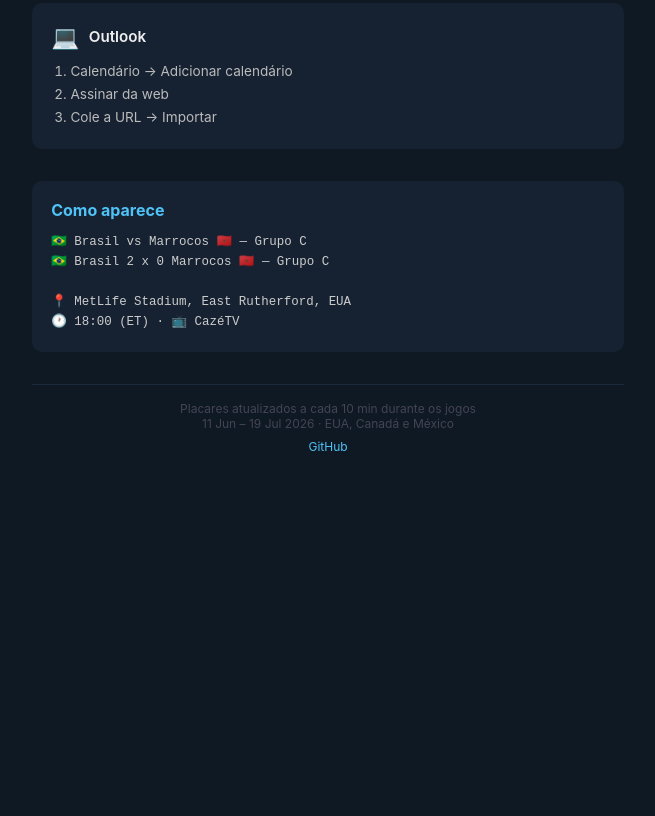
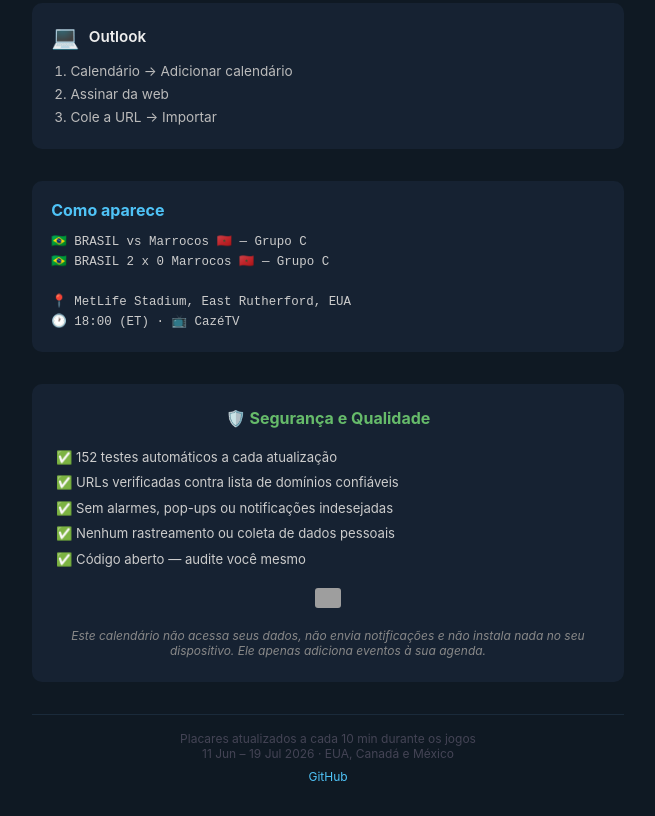
Before and after one commit to marceloingarano/fifa-worldcup-2026-calendar, a plain HTML site: page docs/index.html in a window 1280 px wide. Shown: the part 1140-1956 px from the top of the page, without its empty margins (312-967 px from the left). Before the commit the page ends 1626 px from the top, so only its background shows below. Drawn offline with Linux system fonts and the light colour scheme; grey boxes are pictures that could not be loaded.

Commit message:
Add security and quality section to landing page
Displays trust signals for end users: 152 automated tests badge,
URL allowlist, no tracking, no alarms, open source. Non-technical
language explaining what the calendar does NOT do (no data collection,
no notifications, no installs). Also fixed BRASIL uppercase in format preview.

```diff
--- a/docs/index.html
+++ b/docs/index.html
@@ -30,6 +30,13 @@
         .format-section { background: #162232; border-radius: 10px; padding: 1.2rem; margin-bottom: 2rem; }
         .format-section h2 { font-size: 1rem; color: #4fc3f7; margin-bottom: 0.8rem; }
         .format-section pre { font-size: 0.78rem; color: #ccc; line-height: 1.6; white-space: pre-wrap; }
+        .security-section { background: #162232; border-radius: 10px; padding: 1.5rem; margin-bottom: 2rem; }
+        .security-section h2 { font-size: 1rem; color: #66bb6a; margin-bottom: 1rem; text-align: center; }
+        .security-checks { margin-bottom: 1rem; }
+        .check { font-size: 0.82rem; color: #ccc; padding: 0.3rem 0; }
+        .badges { text-align: center; margin: 1rem 0; }
+        .badges img { height: 20px; border-radius: 3px; }
+        .security-note { font-size: 0.75rem; color: #888; text-align: center; font-style: italic; }
         .footer { text-align: center; color: #445; font-size: 0.75rem; padding-top: 1rem; border-top: 1px solid #1a2a3a; }
         .footer a { color: #4fc3f7; text-decoration: none; }
     </style>
@@ -114,11 +121,26 @@
 
         <div class="format-section">
             <h2>Como aparece</h2>
-<pre>🇧🇷 Brasil vs Marrocos 🇲🇦 — Grupo C
-🇧🇷 Brasil 2 x 0 Marrocos 🇲🇦 — Grupo C
+<pre>🇧🇷 BRASIL vs Marrocos 🇲🇦 — Grupo C
+🇧🇷 BRASIL 2 x 0 Marrocos 🇲🇦 — Grupo C
 
 📍 MetLife Stadium, East Rutherford, EUA
 🕐 18:00 (ET) · 📺 CazéTV</pre>
+        </div>
+
+        <div class="security-section">
+            <h2>🛡️ Segurança e Qualidade</h2>
+            <div class="security-checks">
+                <div class="check">✅ 152 testes automáticos a cada atualização</div>
+                <div class="check">✅ URLs verificadas contra lista de domínios confiáveis</div>
+                <div class="check">✅ Sem alarmes, pop-ups ou notificações indesejadas</div>
+                <div class="check">✅ Nenhum rastreamento ou coleta de dados pessoais</div>
+                <div class="check">✅ Código aberto — audite você mesmo</div>
+            </div>
+            <div class="badges">
+                <img src="https://github.com/marceloingarano/fifa-worldcup-2026-calendar/actions/workflows/tests.yml/badge.svg" alt="Tests">
+            </div>
+            <p class="security-note">Este calendário não acessa seus dados, não envia notificações e não instala nada no seu dispositivo. Ele apenas adiciona eventos à sua agenda.</p>
         </div>
 
         <div class="footer">
```
